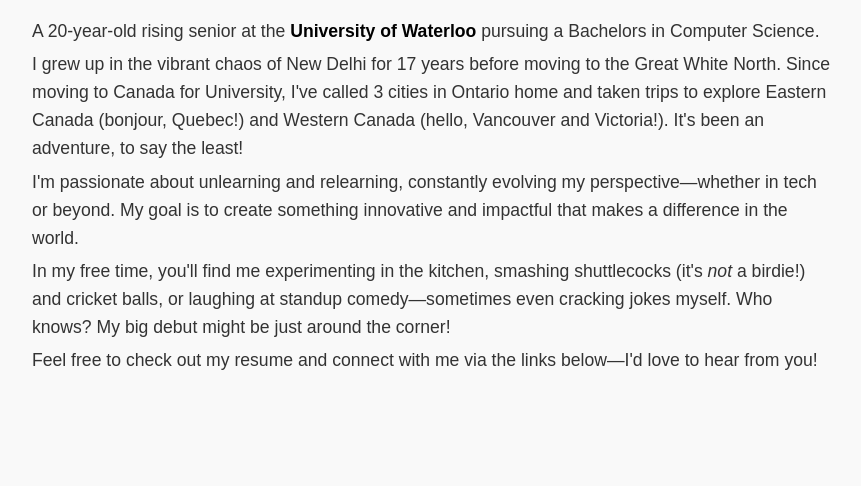
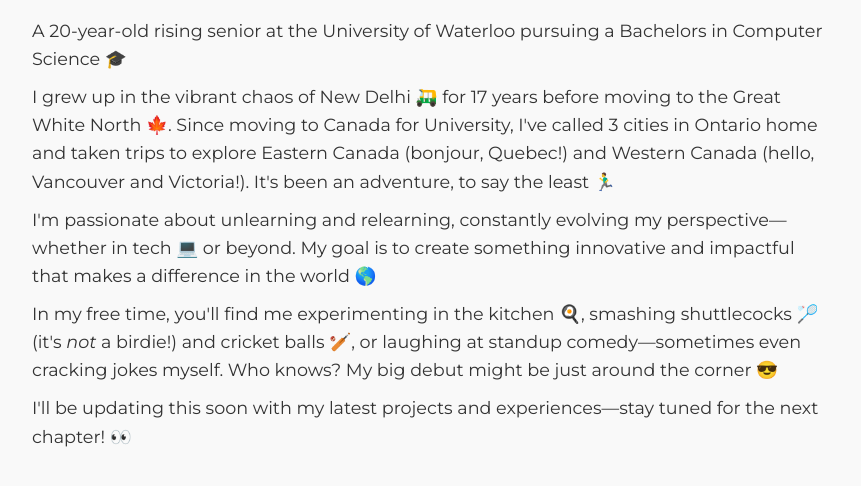
Before and after one commit to uditkhattar/uditkhattar.github.io, a plain HTML site: page index.html in a window 1280 px wide. Shown: the part 114-600 px from the top of the page, without its empty margins (208-1069 px from the left). Drawn offline with Linux system fonts and the light colour scheme.

Commit message:
add emojis

```diff
--- a/css/styles.css
+++ b/css/styles.css
@@ -1,6 +1,6 @@
 body {
   margin: 0;
-  font-family: 'Arial', sans-serif;
+  font-family: 'Montserrat', sans-serif;
   line-height: 1.6;
   background-color: #f9f9f9;
   color: #333;
@@ -22,15 +22,9 @@
   margin: 20px 0;
 }
 
-section h2 {
-  font-size: 1.8em;
-  margin-bottom: 10px;
-  color: #555;
-}
-
 section p {
   font-size: 1.1em;
-  margin: 5px 0;
+  margin: 10px 0;
 }
 
 strong {
--- a/index.html
+++ b/index.html
@@ -20,24 +20,24 @@
       </header>
       <section class="about">
         <p>
-          A <span id="age">20</span>-year-old rising senior at the <strong>University of Waterloo</strong> pursuing a Bachelors in Computer Science.
+          A <span id="age">20</span>-year-old rising senior at the University of Waterloo pursuing a Bachelors in Computer Science &#x1F393;
         </p>
         <p>
-          I grew up in the vibrant chaos of New Delhi for 17 years before moving to the Great White North. Since
+          I grew up in the vibrant chaos of New Delhi &#x1F6FA; for 17 years before moving to the Great White North &#x1F341;. Since
           moving to Canada for University, I've called 3 cities in Ontario home and taken trips to explore Eastern Canada
-          (bonjour, Quebec!) and Western Canada (hello, Vancouver and Victoria!). It's been an adventure, to say the least!
+          (bonjour, Quebec!) and Western Canada (hello, Vancouver and Victoria!). It's been an adventure, to say the least &#x1F3C3;&#x200D;&#x2642;&#xFE0F;
         </p>
         <p>
-          I'm passionate about unlearning and relearning, constantly evolving my perspective—whether in tech or beyond.
-          My goal is to create something innovative and impactful that makes a difference in the world.
+          I'm passionate about unlearning and relearning, constantly evolving my perspective—whether in tech &#x1F4BB; or beyond.
+          My goal is to create something innovative and impactful that makes a difference in the world &#x1F30E;
         </p>
         <p>
-          In my free time, you'll find me experimenting in the kitchen, smashing shuttlecocks (it's <em>not</em> a birdie!) and cricket
-          balls, or laughing at standup comedy—sometimes even cracking jokes myself. Who knows? My big debut might be just around
-          the corner!
+          In my free time, you'll find me experimenting in the kitchen &#x1F373;, smashing shuttlecocks &#x1F3F8; (it's <em>not</em> a birdie!) and cricket
+          balls &#x1F3CF;, or laughing at standup comedy—sometimes even cracking jokes myself. Who knows? My big debut might be just around
+          the corner &#x1F60E;
         </p>
         <p>
-          Feel free to check out my resume and connect with me via the links below—I'd love to hear from you!
+          I'll be updating this soon with my latest projects and experiences—stay tuned for the next chapter! &#x1F440;
         </p>
       </section>
     </div>
```
